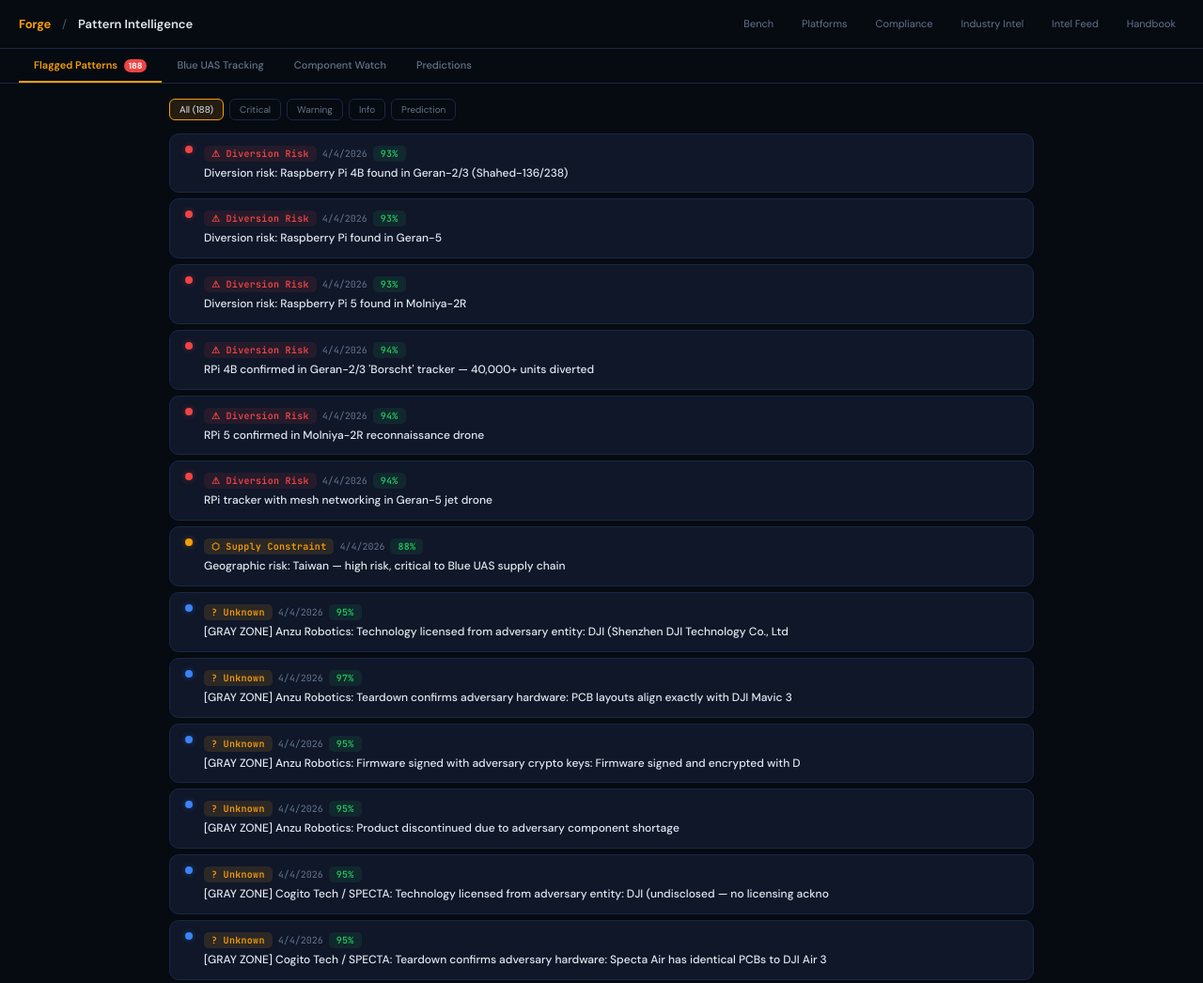
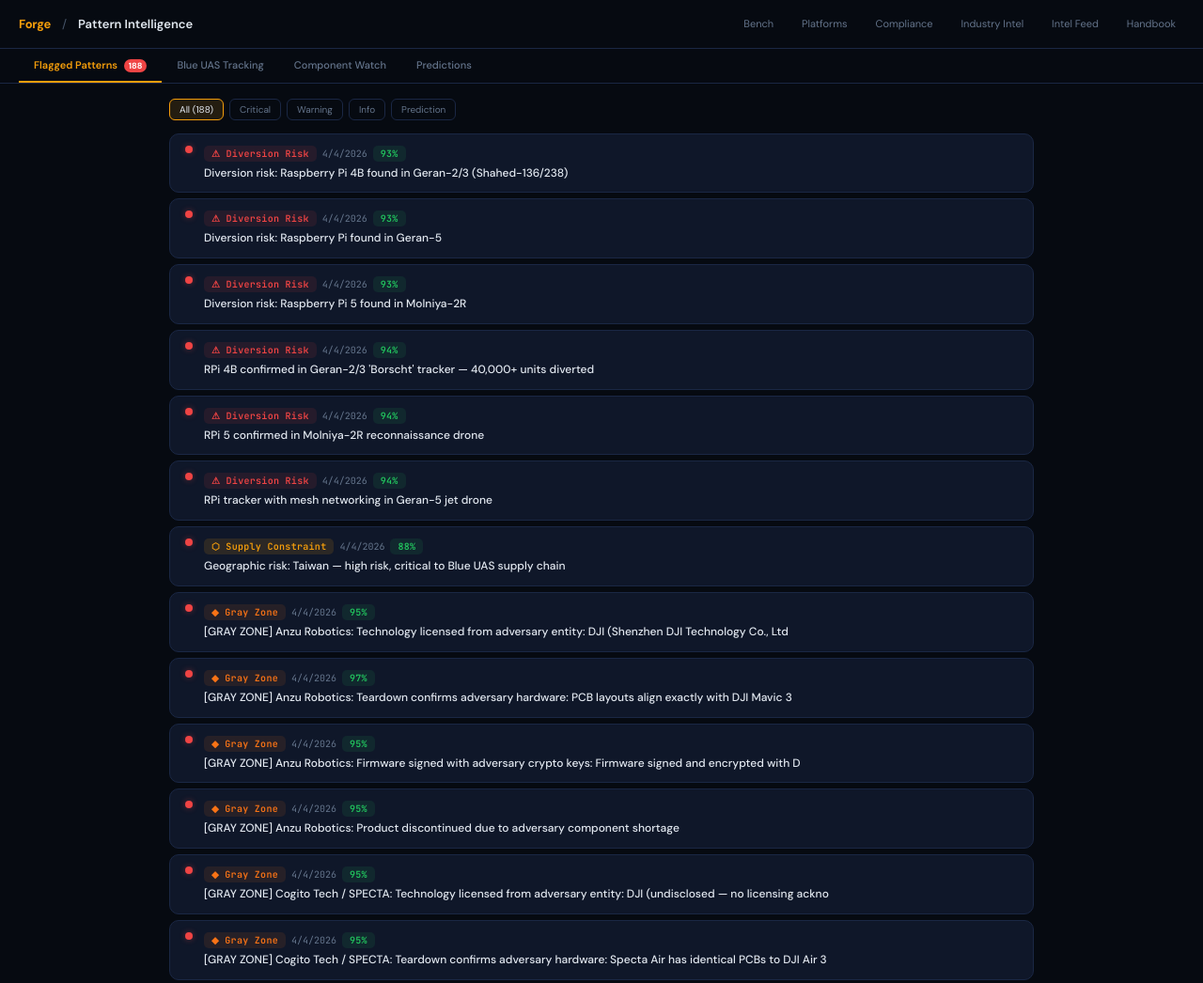
Before and after one commit to DroneWuKong/drone-integration-handbook, a plain HTML site: page patterns/index.html in a window 1280 px wide. Shown: the top 1046 px of the page at 94% size. Drawn offline with Linux system fonts and the light colour scheme.

Commit message:
fix: add grayzone + grayzone_xref to FLAG_META — resolves '? Unknown' badge
- Added 'grayzone' and 'grayzone_xref' entries to FLAG_META lookup
- Grayzone flags now render as '◆ Gray Zone' (orange badge)
- Grayzone cross-ref flags render as '◆ Gray Zone ✕ Blue UAS' (red badge)
- Severity dot + filters now use flag's own severity field when present
- Fixes all 36 grayzone flags showing as '? Unknown'

```diff
--- a/patterns/index.html
+++ b/patterns/index.html
@@ -192,6 +192,8 @@ const FLAG_META = {
   contract_signal:   {label:"Contract Signal",badge:"badge-blue",sev:"info",icon:"★"},
   prediction:        {label:"Prediction",badge:"badge-purple",sev:"prediction",icon:"◎"},
   correlation:       {label:"Correlation",badge:"badge-cyan",sev:"info",icon:"⟐"},
+  grayzone:          {label:"Gray Zone",badge:"badge-orange",sev:"critical",icon:"◆"},
+  grayzone_xref:     {label:"Gray Zone ✕ Blue UAS",badge:"badge-red",sev:"critical",icon:"◆"},
 };
 
 // ── Simulated platform + component data (in production: fetched from Forge API) ──
@@ -258,7 +260,7 @@ function renderFilters() {
   const c = document.getElementById("severity-filters");
   const sevs = ["all","critical","warning","info","prediction"];
   c.innerHTML = sevs.map(s => {
-    const count = s === "all" ? FLAGS.length : FLAGS.filter(f => (FLAG_META[f.flag_type]||{}).sev === s).length;
+    const count = s === "all" ? FLAGS.length : FLAGS.filter(f => (f.severity || (FLAG_META[f.flag_type]||{}).sev) === s).length;
     return `<button class="filter-btn ${activeSeverity===s?"active":""}" data-sev="${s}">${s==="all"?"All ("+count+")":s}</button>`;
   }).join("");
   c.querySelectorAll(".filter-btn").forEach(b => b.addEventListener("click", () => {
@@ -272,15 +274,16 @@ function renderFilters() {
 function renderFlags() {
   const list = document.getElementById("flag-list");
   let flags = FLAGS;
-  if (activeSeverity !== "all") flags = flags.filter(f => (FLAG_META[f.flag_type]||{}).sev === activeSeverity);
+  if (activeSeverity !== "all") flags = flags.filter(f => (f.severity || (FLAG_META[f.flag_type]||{}).sev) === activeSeverity);
 
   list.innerHTML = flags.map(f => {
     const m = FLAG_META[f.flag_type] || {label:"Unknown",badge:"badge-amber",sev:"info",icon:"?"};
+    const sev = f.severity || m.sev;
     const conf = Math.round((f.confidence||0)*100);
     const confBadge = conf > 85 ? "badge-green" : "badge-amber";
     const date = new Date(f.timestamp).toLocaleDateString();
     return `<div class="flag-card" data-id="${f.id}">
-      <span class="sev sev-${m.sev}"></span>
+      <span class="sev sev-${sev}"></span>
       <div style="flex:1;min-width:0">
         <div class="meta">
           <span class="badge ${m.badge}">${m.icon} ${m.label}</span>
```
